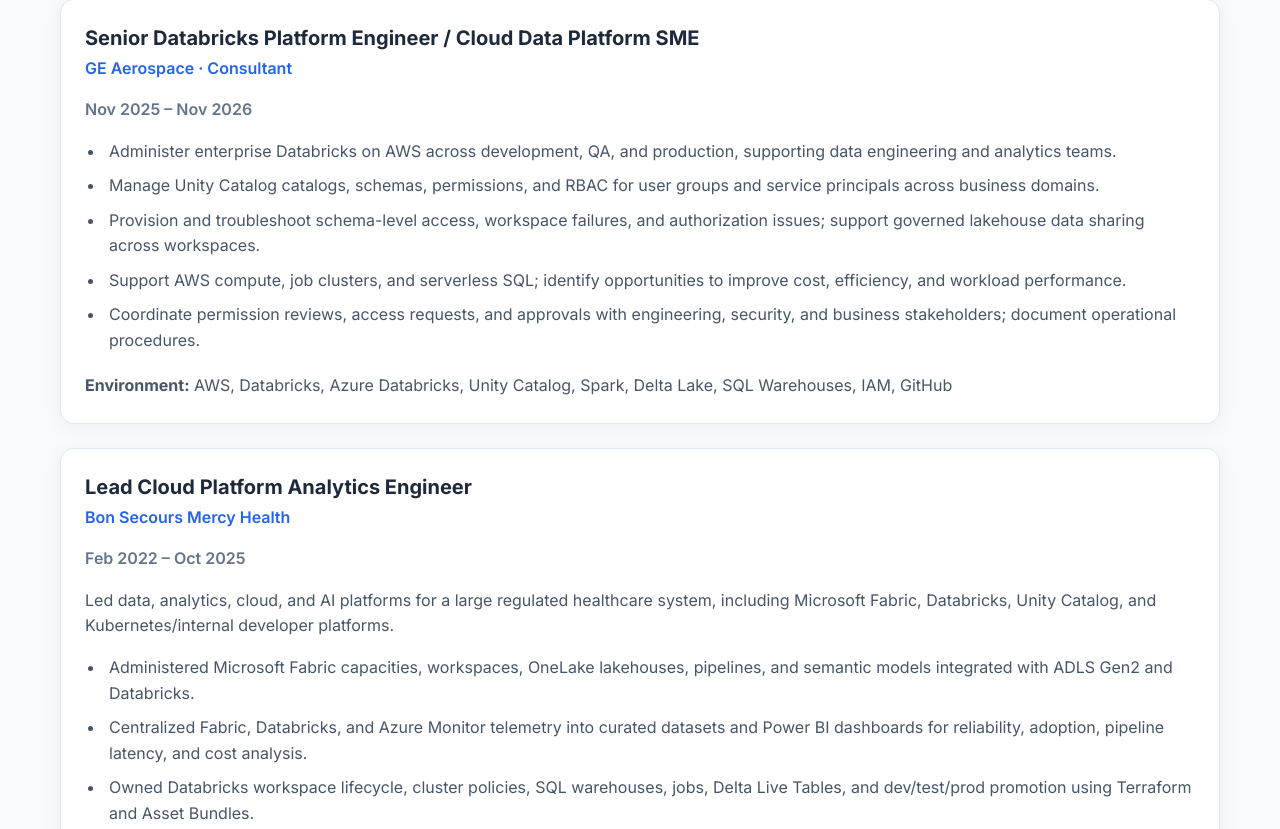
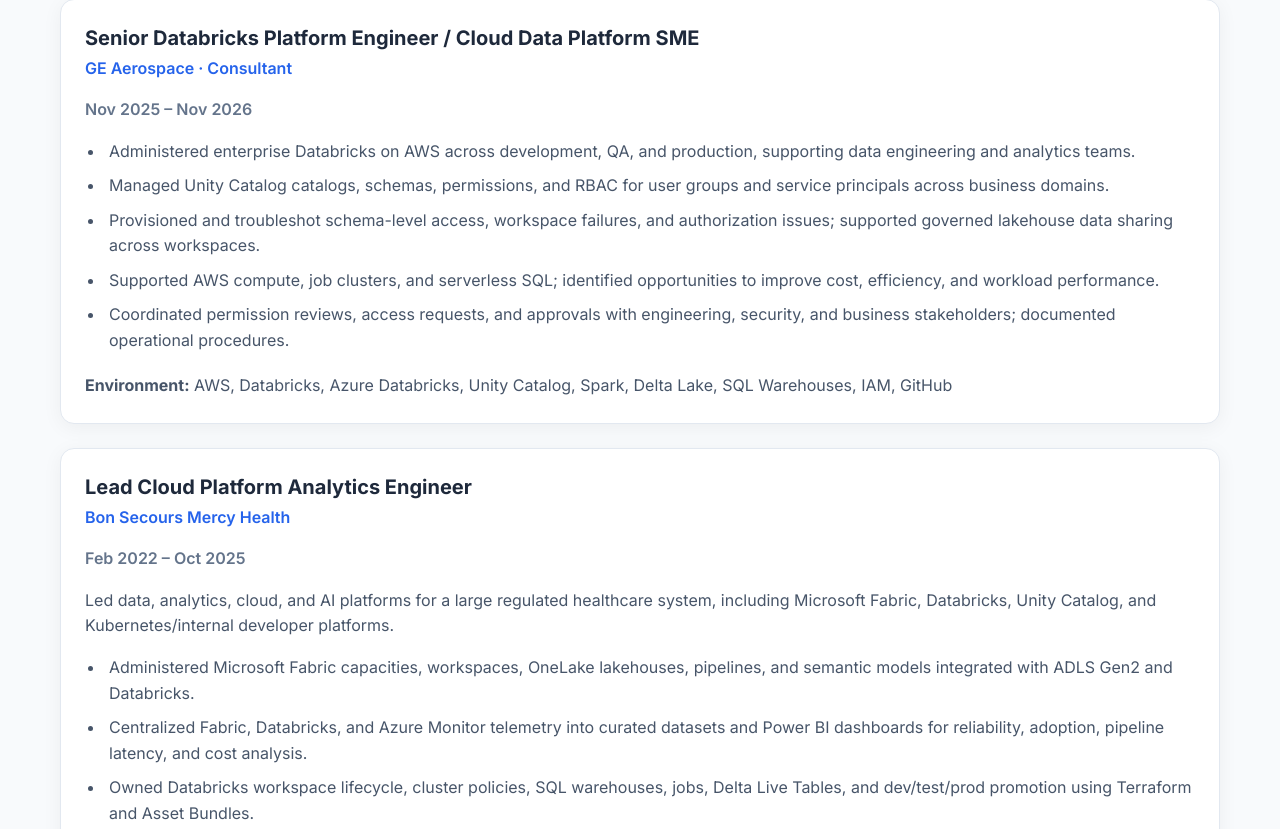
Before and after one commit to leonix33/portfolio, a plain HTML site: page index.html in a window 1280 px wide. Shown: the part 2324-3153 px from the top of the page. Drawn offline with Linux system fonts and the light colour scheme; no server answers.

Commit message:
Refresh portfolio with recent healthcare work
Co-authored-by: Copilot <223556219+Copilot@users.noreply.github.com>

```diff
--- a/index.html
+++ b/index.html
@@ -116,11 +116,11 @@
                         <p class="experience-dates">Nov 2025 – Nov 2026</p>
                     </div>
                     <ul class="resume-bullets">
-                        <li>Administer enterprise Databricks on AWS across development, QA, and production, supporting data engineering and analytics teams.</li>
-                        <li>Manage Unity Catalog catalogs, schemas, permissions, and RBAC for user groups and service principals across business domains.</li>
-                        <li>Provision and troubleshoot schema-level access, workspace failures, and authorization issues; support governed lakehouse data sharing across workspaces.</li>
-                        <li>Support AWS compute, job clusters, and serverless SQL; identify opportunities to improve cost, efficiency, and workload performance.</li>
-                        <li>Coordinate permission reviews, access requests, and approvals with engineering, security, and business stakeholders; document operational procedures.</li>
+                        <li>Administered enterprise Databricks on AWS across development, QA, and production, supporting data engineering and analytics teams.</li>
+                        <li>Managed Unity Catalog catalogs, schemas, permissions, and RBAC for user groups and service principals across business domains.</li>
+                        <li>Provisioned and troubleshot schema-level access, workspace failures, and authorization issues; supported governed lakehouse data sharing across workspaces.</li>
+                        <li>Supported AWS compute, job clusters, and serverless SQL; identified opportunities to improve cost, efficiency, and workload performance.</li>
+                        <li>Coordinated permission reviews, access requests, and approvals with engineering, security, and business stakeholders; documented operational procedures.</li>
                     </ul>
                     <p class="experience-tools"><strong>Environment:</strong> AWS, Databricks, Azure Databricks, Unity Catalog, Spark, Delta Lake, SQL Warehouses, IAM, GitHub</p>
                 </article>
@@ -328,6 +328,12 @@
                     <p>Delivered Office 365 and Entra ID migrations covering tenant configuration, identity synchronization, mail flow, and security baselines.</p>
                     <div class="project-badges"><span class="badge">Microsoft 365</span><span class="badge">Entra ID</span><span class="badge">Identity</span></div>
                 </article>
+                <article class="resume-project-card">
+                    <h3>Healthcare Workflow &amp; EHR Migration Engineering</h3>
+                    <p>Contributed to clinical workflow and EHR data-migration engineering, improving handling of incomplete assessment data, authorization-aware billing, and auditable migration review.</p>
+                    <p class="project-outcome">Delivered reviewed changes across workflow correctness, billing safeguards, migration tooling, and user-access behavior, with focused automated validation.</p>
+                    <div class="project-badges"><span class="badge">Healthcare Platforms</span><span class="badge">EHR Migration</span><span class="badge">PHP</span><span class="badge">Automated Testing</span></div>
+                </article>
             </div>
             <div class="featured-spotlight">
                 <div class="spotlight-card">
```
Also changed, not shown: 1 other file.
